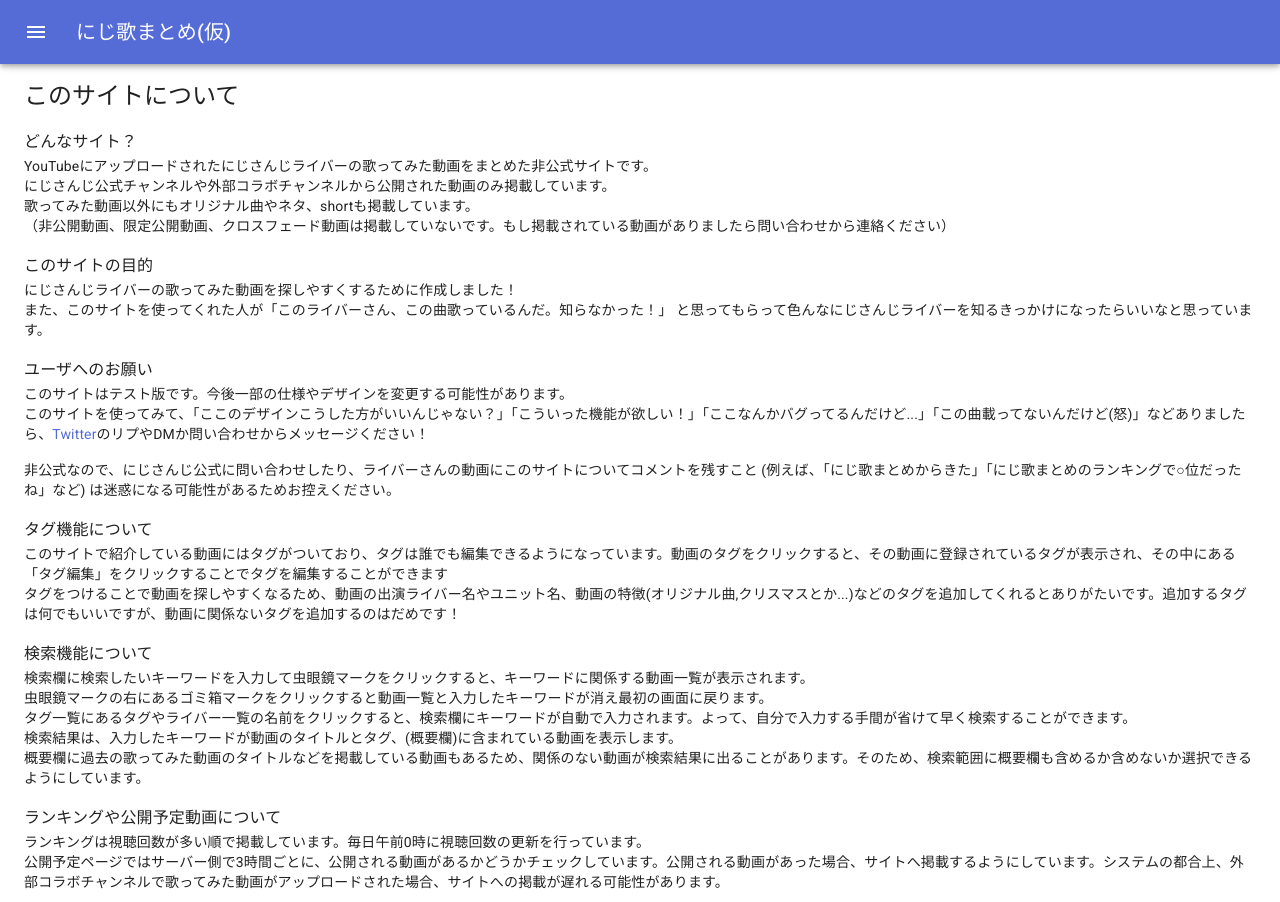
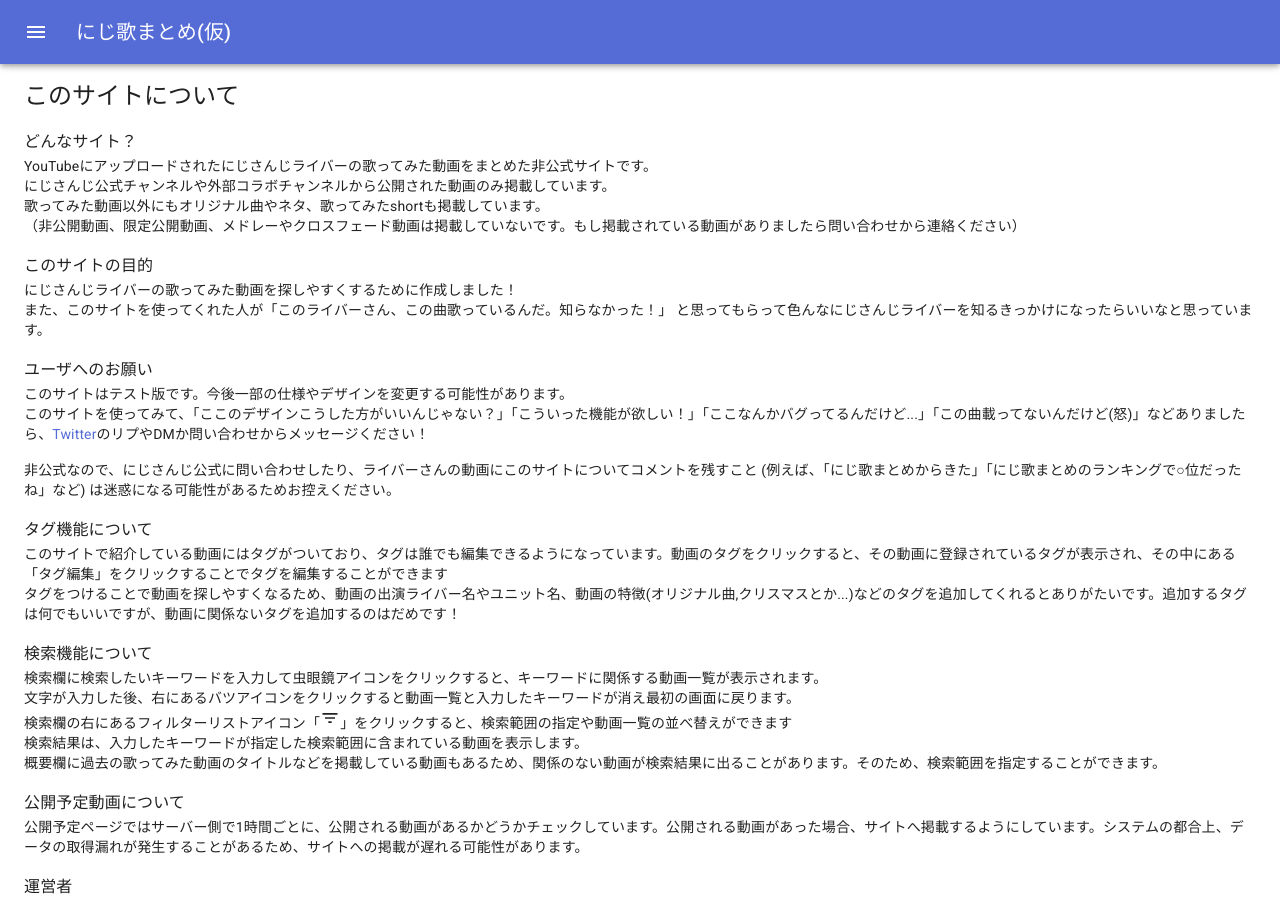
Before and after one commit to aopontann/nijisanji-songs-client, a Next.js app: page /about in a window 1280 px wide. Shown: the top 902 px of the page. Built offline with nearby package versions, Linux system fonts and the light colour scheme.

Commit message:
change: 検索欄の部分の説明を変更

```diff
--- a/pages/about.js
+++ b/pages/about.js
@@ -1,6 +1,7 @@
 import TestVideo from "../components/test/testVideo";
 import Typography from "@material-ui/core/Typography";
 import Link from "@material-ui/core/Link";
+import FilterListIcon from "@material-ui/icons/FilterList";
 
 export default function About() {
   return (
@@ -14,9 +15,9 @@ export default function About() {
         <br />
         にじさんじ公式チャンネルや外部コラボチャンネルから公開された動画のみ掲載しています。
         <br />
-        歌ってみた動画以外にもオリジナル曲やネタ、shortも掲載しています。
+        歌ってみた動画以外にもオリジナル曲やネタ、歌ってみたshortも掲載しています。
         <br />
-        （非公開動画、限定公開動画、クロスフェード動画は掲載していないです。もし掲載されている動画がありましたら問い合わせから連絡ください）
+        （非公開動画、限定公開動画、メドレーやクロスフェード動画は掲載していないです。もし掲載されている動画がありましたら問い合わせから連絡ください）
       </Typography>
       <Typography variant="subtitle1">このサイトの目的</Typography>
       <Typography variant="body" paragraph>
@@ -49,23 +50,21 @@ export default function About() {
       </Typography>
       <Typography variant="subtitle1">検索機能について</Typography>
       <Typography variant="body" paragraph>
-        検索欄に検索したいキーワードを入力して虫眼鏡マークをクリックすると、キーワードに関係する動画一覧が表示されます。
+        検索欄に検索したいキーワードを入力して虫眼鏡アイコンをクリックすると、キーワードに関係する動画一覧が表示されます。
         <br />
-        虫眼鏡マークの右にあるゴミ箱マークをクリックすると動画一覧と入力したキーワードが消え最初の画面に戻ります。
+        文字が入力した後、右にあるバツアイコンをクリックすると動画一覧と入力したキーワードが消え最初の画面に戻ります。
         <br />
-        タグ一覧にあるタグやライバー一覧の名前をクリックすると、検索欄にキーワードが自動で入力されます。よって、自分で入力する手間が省けて早く検索することができます。
+        検索欄の右にあるフィルターリストアイコン「<FilterListIcon fontSize="small"/>」をクリックすると、検索範囲の指定や動画一覧の並べ替えができます
         <br />
-        検索結果は、入力したキーワードが動画のタイトルとタグ、(概要欄)に含まれている動画を表示します。
+        検索結果は、入力したキーワードが指定した検索範囲に含まれている動画を表示します。
         <br />
-        概要欄に過去の歌ってみた動画のタイトルなどを掲載している動画もあるため、関係のない動画が検索結果に出ることがあります。そのため、検索範囲に概要欄も含めるか含めないか選択できるようにしています。
+        概要欄に過去の歌ってみた動画のタイトルなどを掲載している動画もあるため、関係のない動画が検索結果に出ることがあります。そのため、検索範囲を指定することができます。
       </Typography>
       <Typography variant="subtitle1">
-        ランキングや公開予定動画について
+        公開予定動画について
       </Typography>
       <Typography variant="body" paragraph>
-        ランキングは視聴回数が多い順で掲載しています。毎日午前0時に視聴回数の更新を行っています。
-        <br />
-        公開予定ページではサーバー側で3時間ごとに、公開される動画があるかどうかチェックしています。公開される動画があった場合、サイトへ掲載するようにしています。システムの都合上、外部コラボチャンネルで歌ってみた動画がアップロードされた場合、サイトへの掲載が遅れる可能性があります。
+        公開予定ページではサーバー側で1時間ごとに、公開される動画があるかどうかチェックしています。公開される動画があった場合、サイトへ掲載するようにしています。システムの都合上、データの取得漏れが発生することがあるため、サイトへの掲載が遅れる可能性があります。
       </Typography>
 
       <Typography variant="subtitle1">運営者</Typography>
```
